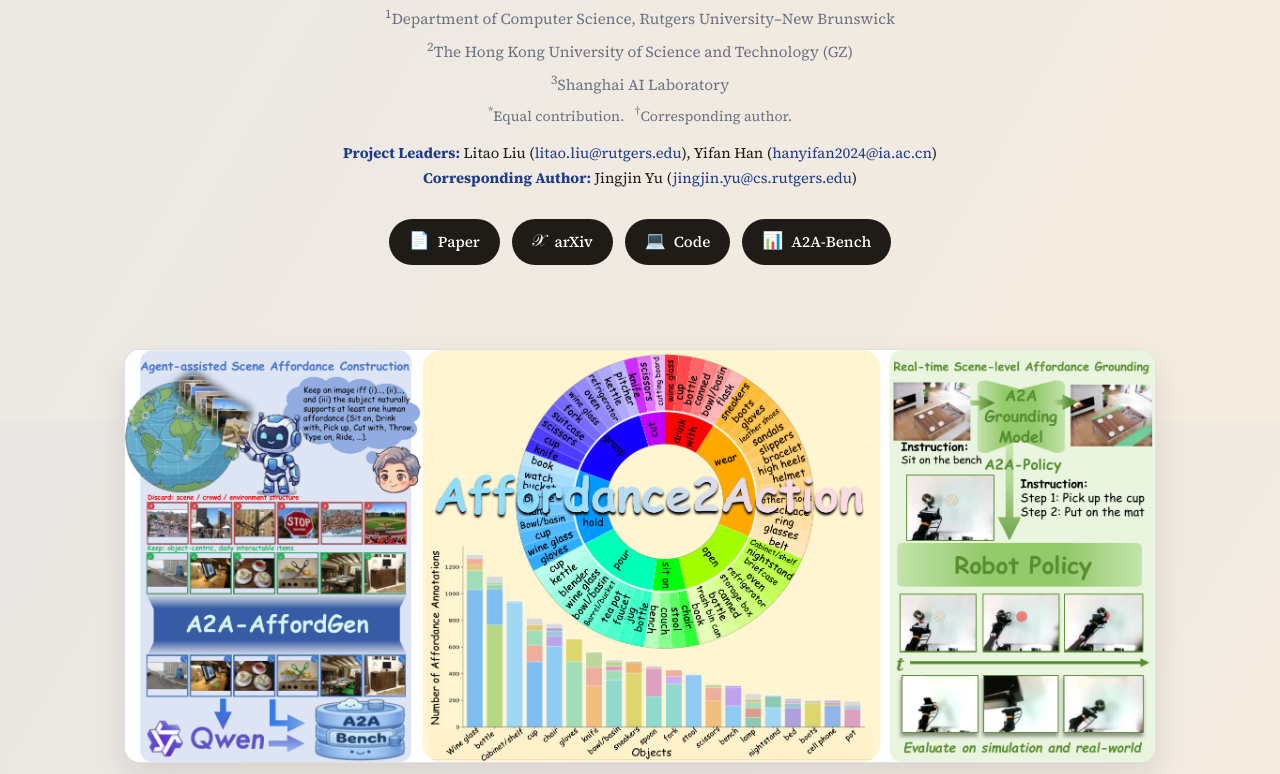
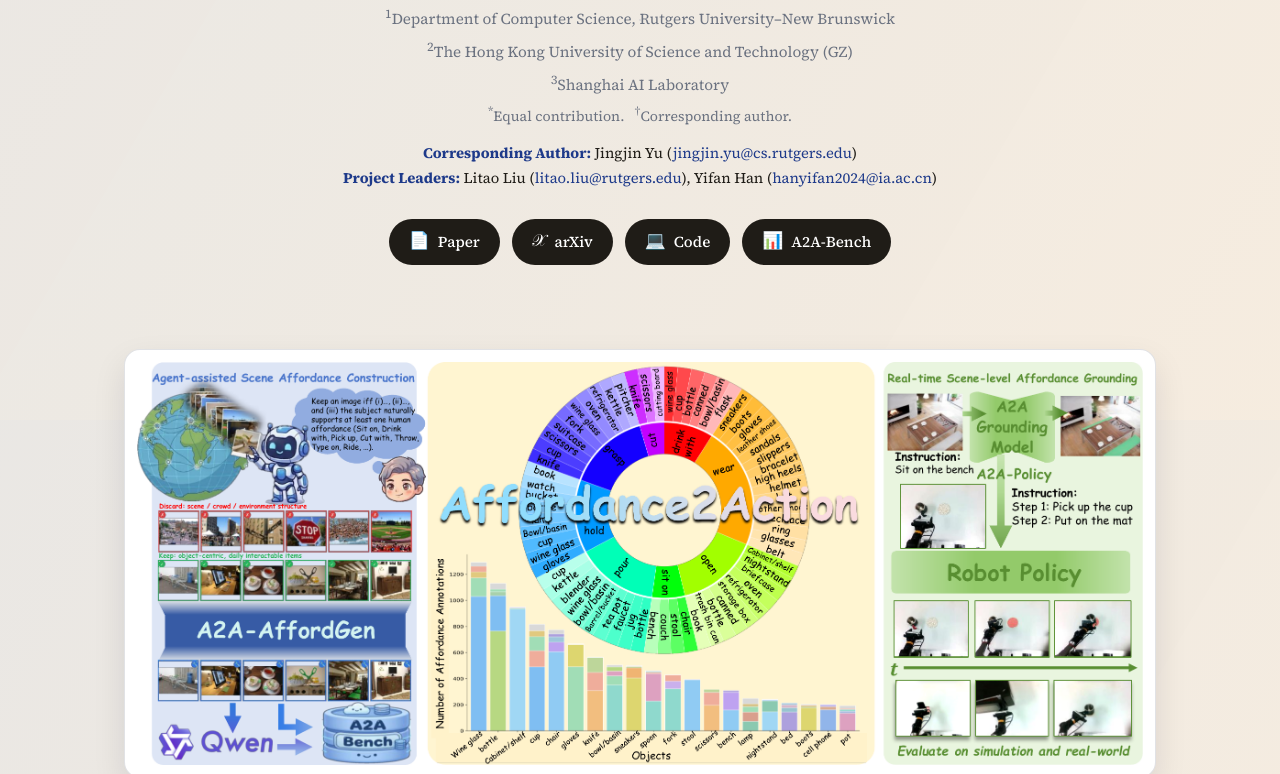
Before and after one commit to arc-l/a2a, a plain HTML site: page index.html in a window 1280 px wide. Shown: the part 380-1154 px from the top of the page. Drawn offline with nearby package versions, Linux system fonts and the light colour scheme.

Commit message:
Pad figures to avoid corner clipping; put corresponding author above project leaders

```diff
--- a/index.html
+++ b/index.html
@@ -61,11 +61,11 @@
         <p><sup>3</sup>Shanghai AI Laboratory</p>
         <p class="notes"><sup>&#42;</sup>Equal contribution. &nbsp; <sup>&#8224;</sup>Corresponding author.</p>
         <p class="contact">
+          <strong>Corresponding Author:</strong>
+          Jingjin Yu (<a href="mailto:jingjin.yu@cs.rutgers.edu">jingjin.yu@cs.rutgers.edu</a>)<br>
           <strong>Project Leaders:</strong>
           Litao Liu (<a href="mailto:litao.liu@rutgers.edu">litao.liu@rutgers.edu</a>),
-          Yifan Han (<a href="mailto:hanyifan2024@ia.ac.cn">hanyifan2024@ia.ac.cn</a>)<br>
-          <strong>Corresponding Author:</strong>
-          Jingjin Yu (<a href="mailto:jingjin.yu@cs.rutgers.edu">jingjin.yu@cs.rutgers.edu</a>)
+          Yifan Han (<a href="mailto:hanyifan2024@ia.ac.cn">hanyifan2024@ia.ac.cn</a>)
         </p>
       </div>
 
--- a/static/css/style.css
+++ b/static/css/style.css
@@ -228,7 +228,8 @@ figure img {
   height: auto;
   border-radius: 16px;
   border: 1px solid var(--border);
-  background: rgba(255, 255, 255, 0.9);
+  background: #ffffff;
+  padding: 12px;
   box-shadow: 0 14px 32px rgba(15, 23, 42, 0.10);
   display: block;
 }
```
